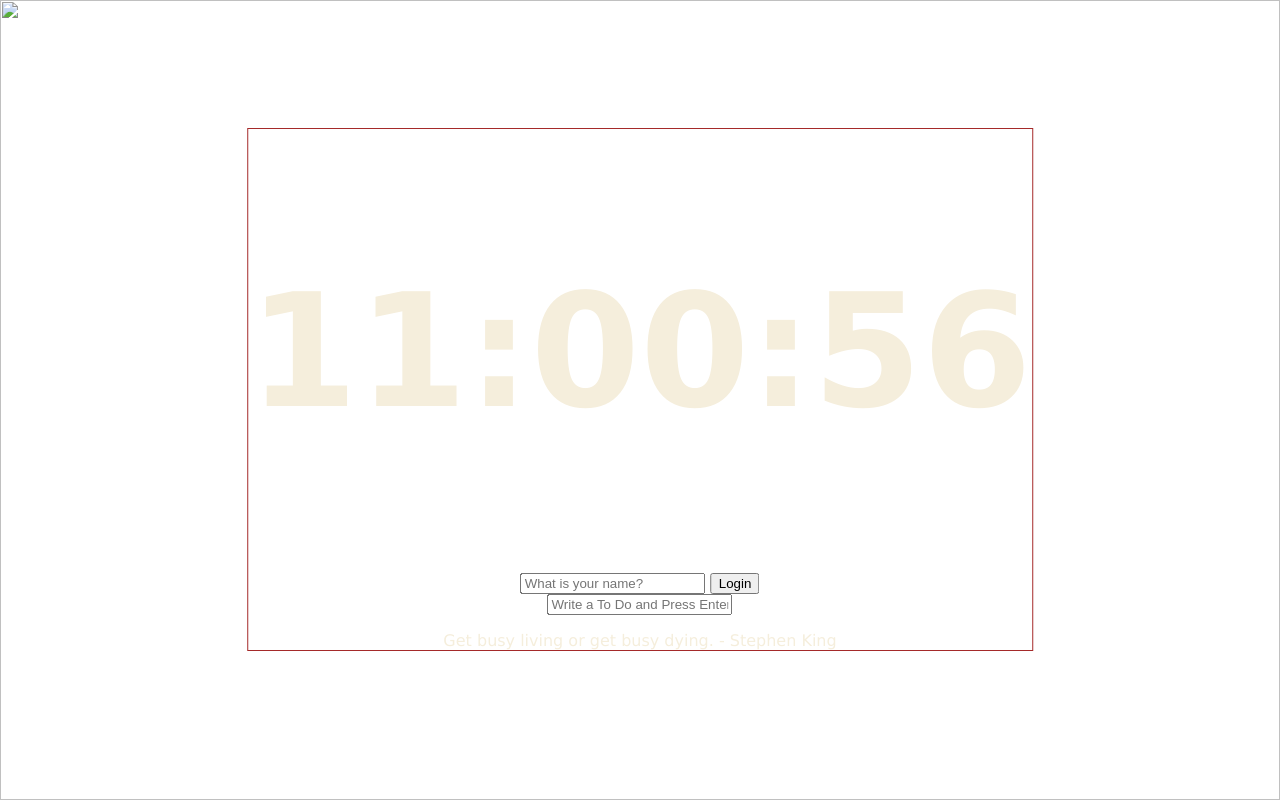
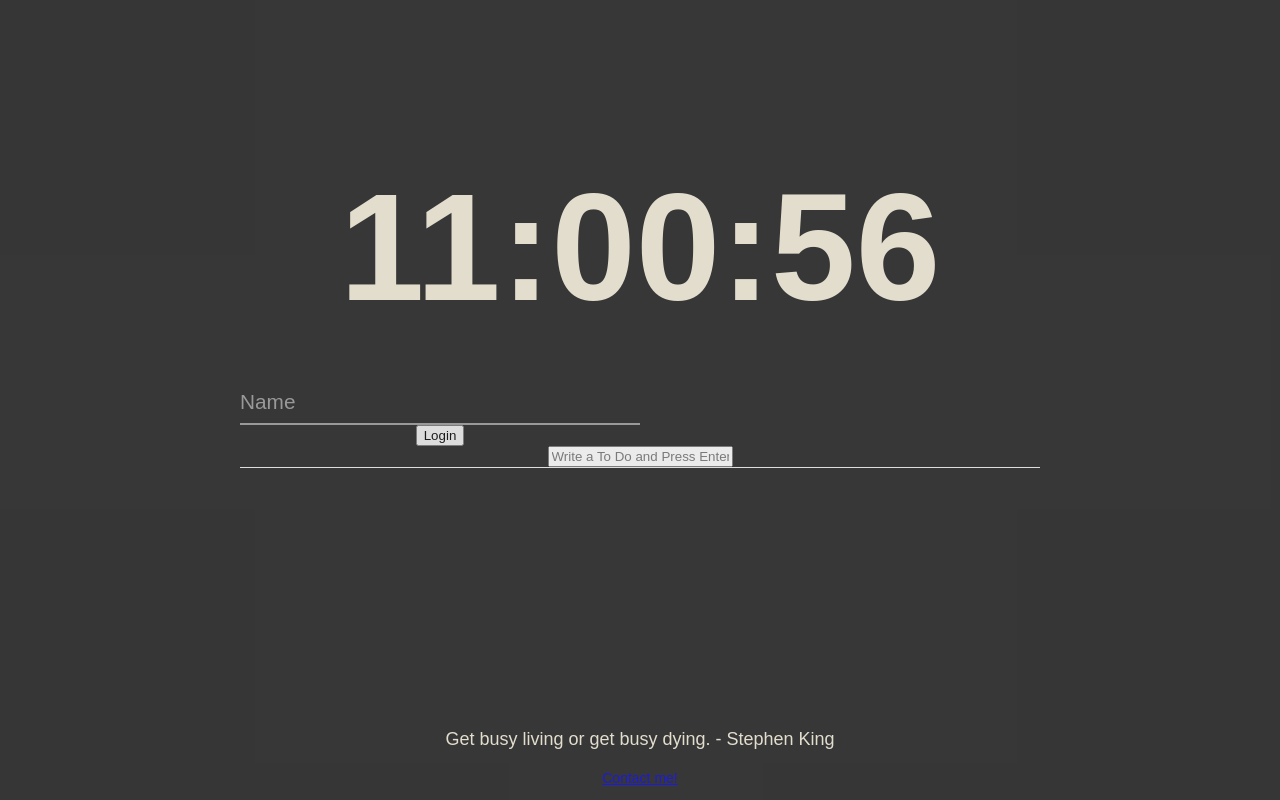
Before and after one commit to InkyeongYang/todolist_app, a plain HTML site: page index.html in a window 1280 px wide. Drawn offline with Linux system fonts and the light colour scheme.

Commit message:
Update css, html ... for test

```diff
--- a/css/style.css
+++ b/css/style.css
@@ -1,46 +1,154 @@
-body {
-    position: relative;
+body, html {
+    /*position: relative;*/
     height: 100%;
     width: 100%;
     margin: 0;
+    font-family: 'Poppins', sans-serif;
+    color: rgb(245, 238, 220);
+    background-color:#222222;
+    opacity: 90%;
+
+
+    /*
+    font-family: Verdana, Geneva, Tahoma, sans-serif;
+    min-height: 100vh;
+    font-size: 1.5rem;
+    */
+    display: flex;
+    flex-direction: column;
+    justify-content: center;
+    align-items: center;
+
 }
 
 .hidden {
     display: none;
 }
 
-.content {
-    position: absolute;
-    font-family: Verdana, Geneva, Tahoma, sans-serif;
-    color: rgb(245, 238, 220);
-    text-align: center;
-    margin: 10% 50%;
-    transform: translate(-50%, 0);
-    border: solid 1px brown;
+.bgImg {
+    height: 100%;
+    width: 100%;
+    background-position: center;
+    background-repeat: no-repeat;
+    background-size: cover;
+    position: relative;
+    z-index: -1;
 }
 
-.content h2 {
+#weather {
+    position: absolute;
+    top: 10px;
+    right: 15px;
+    font-size: 18px;
+    font-weight: 400;
+}
+
+.container {
+    margin: 0;
+    position: absolute;
+    top: 50%;
+    left: 50%;
+    -ms-transform: translate(-50%, -50%);
+    transform: translate(-50%, -50%);
+    text-align: center;
+}
+
+.container h2 {
+    margin: 0;
+    position: absolute; top: 0;
+    transform: translate(-50%, -120%);
+    height: 200px;
+    width: 800px;
+
     font-size: 18ex;
     font-weight: light;
+}
+
+.content {
+    margin: 0;
+    position: absolute;
+    top: 200px;
+    transform: translate(-50%, -60%);
+    height: 400px;
+    width: 800px;
+
+}
+
+.form__group {
+  position: relative;
+  padding: 15px 0 0;
+  margin-top: 10px;
+  width: 50%;
+}
+
+.form__field {
+  font-family: inherit;
+  width: 100%;
+  border: 0;
+  border-bottom: 2px solid #9b9b9b;
+  outline: 0;
+  font-size: 1.3rem;
+  color: #fff;
+  padding: 7px 0;
+  background: transparent;
+  transition: border-color 0.2s;
+
+  &::placeholder {
+    color: transparent;
+  }
+
+  &:placeholder-shown ~ .form__label {
+    font-size: 1.3rem;
+    cursor: text;
+    top: 20px;
+  }
+}
+
+.form__label {
+  position: absolute;
+  top: 0;
+  display: block;
+  transition: 0.2s;
+  font-size: 1rem;
+  color: #9b9b9b;
+}
+
+.form__field:focus {
+  ~ .form__label {
+    position: absolute;
+    top: 0;
+    display: block;
+    transition: 0.2s;
+    font-size: 1rem;
+    color: #11998e;
+    font-weight:700;
+  }
+  padding-bottom: 6px;
+  font-weight: 700;
+  border-width: 3px;
+  border-image: linear-gradient(to right, #11998e,#38ef7d);
+  border-image-slice: 1;
+}
+
+/* reset input */
+.form__field{
+  &:required,&:invalid { box-shadow:none; }
+}
+
+
+#todo-form {
+    border: 0;
+    border-bottom:1px solid #eee;
+}
+
+#todo-box {
+    height: 200px;
     color: rgb(245, 238, 220);
 }
 
-.bgImg {
-    position: absolute;
-    z-index: -1;
-    width: 100%;
-    height: 100vh;
-    object-fit: cover;
-}
-
-.bgImg img {
-    position: absolute; top:0; left: 0;
-    width: 100%;
-    height: 100%;
-}
-
 #todo-text {
-    font-size: 16px;
+    border: solid 1px lightseagreen;
+    font-size: 20px;
     width: 100%;
     border: none;
     outline: none;
@@ -48,9 +156,23 @@ body {
     box-sizing: border-box;
 }
 
-#weather {
-    position: absolute; top: 10px; right: 10px;
-    font-family: Verdana, Geneva, Tahoma, sans-serif;
+#quote {
+    margin: 0;
+    position: absolute;
+    left: 50%;
+    bottom: 40px;
+    -ms-transform: translate(-50%, -50%);
+    transform: translate(-50%, -50%);
+    width: 100%;
+    text-align: center;
+    font-size: 18px;
     color: rgb(245, 238, 220);
+}
 
+footer {
+    margin: 0;
+    padding: 0;
+    display: block;
+    font-size: 14px;
+    text-align: center;
 }
--- a/index.html
+++ b/index.html
@@ -4,25 +4,38 @@
         <meta charset="UTF-8" />
         <meta name="viewport" content="width=device-width, initial-scale=1.0" />
         <link rel="stylesheet" href="css/style.css" />
-        <title>Momentum App</title>
+        <title>My first JS Web-App</title>
     </head>
     <body>
+        <div class="container">
+            <h2 id="clock"></h2>
             <div class="content">
-            <h2 id="clock"></h2>
-            <form id="login-form" class="hidden">
-                <input required maxlength="15" type="text" placeholder="What is your name?"/>
+                <form id="login-form" class="form__group field hidden">
+                    <input type="text" class="form__field" id="name" maxlength="15" placeholder="Name" name="name" required />
+                    <label for="name" class="form__label">Name</label>
                     <input type="submit" value="Login" />
                 </form>
+
+            <!--
+                <div class="form__group field">
+                    <input type="input" class="form__field" placeholder="Name" name="name" id='name' required />
+                    <label for="name" class="form__label">Name</label>
+                </div>
+            -->
+
                 <h1 id="greeting" class="hidden"></h1>
                 <form id="todo-form">
                     <input required type="text" placeholder="Write a To Do and Press Enter"/>
                     <div class="text_underline"></div>
                 </form>
+                <div id="todo-box">
                     <ul id="todo-list"></ul>
+                </div>
+            </div>
+        </div>
         <div id="quote">
             <span></span>
             <span></span>
-            </div>
         </div>
         <div id="weather">
             <span></span>
@@ -36,4 +49,7 @@
         <script src="js/todo.js"></script>
         <script src="js/weather.js"></script>
     </body>
+    <footer>
+        <p><a href="mailto:yang.inkyeong.dev@gmail.com">Contact me!</a></p>
+    </footer>
 </html>
--- a/js/background.js
+++ b/js/background.js
@@ -14,6 +14,7 @@ bgFrame.setAttribute("class", "bgImg");
 const randomImage = images[Math.floor(Math.random() * images.length)];
 const bgImage = document.createElement("img");
 
-bgImage.src = `img/${randomImage}`;
-bgFrame.appendChild(bgImage);
+//bgImage.src = `img/${randomImage}`;
+//bgFrame.appendChild(bgImage);
+bgFrame.style.backgroundImage = `url(img/${randomImage})`;
 document.body.appendChild(bgFrame);
```
Lines whose indentation alone changed are shown as unchanged.
